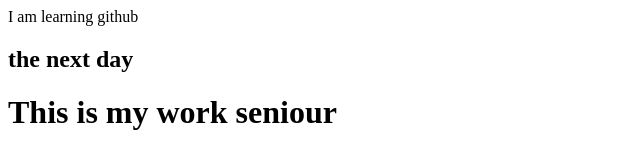
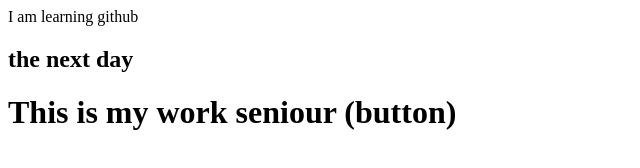
Before and after one commit to NasirAhammed810/localrepo, a plain HTML site: page index.html in a window 1280 px wide. Shown: the whole page, without its empty margins (0-640 px from the left). Drawn offline with Linux system fonts and the light colour scheme.

```diff
--- a/index.html
+++ b/index.html
@@ -1,3 +1,3 @@
 <p>I am learning github</p>
 <h2>the next day</h2>
-<h1>This is my work seniour</h1>
+<h1>This is my work seniour (button)</h1>
```
